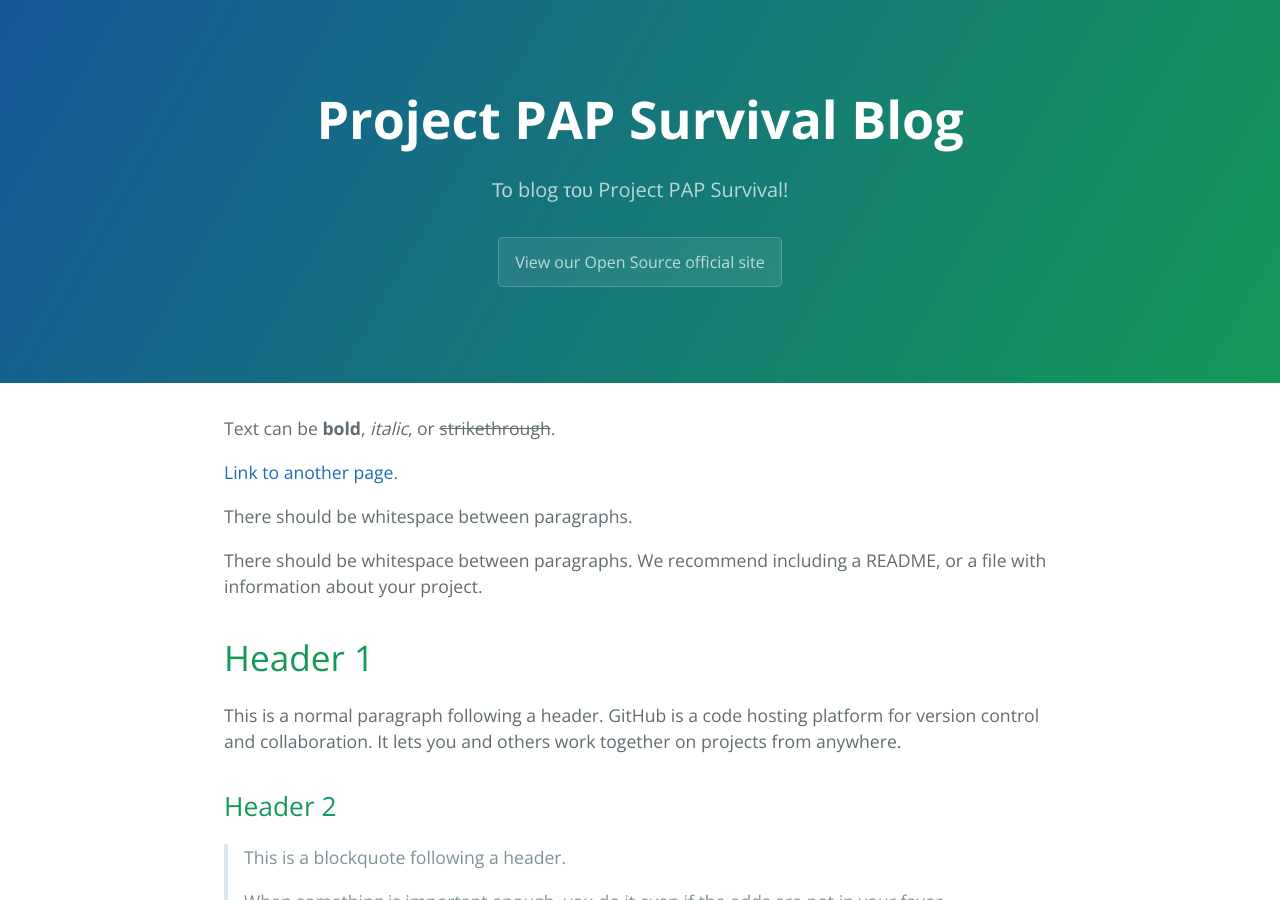
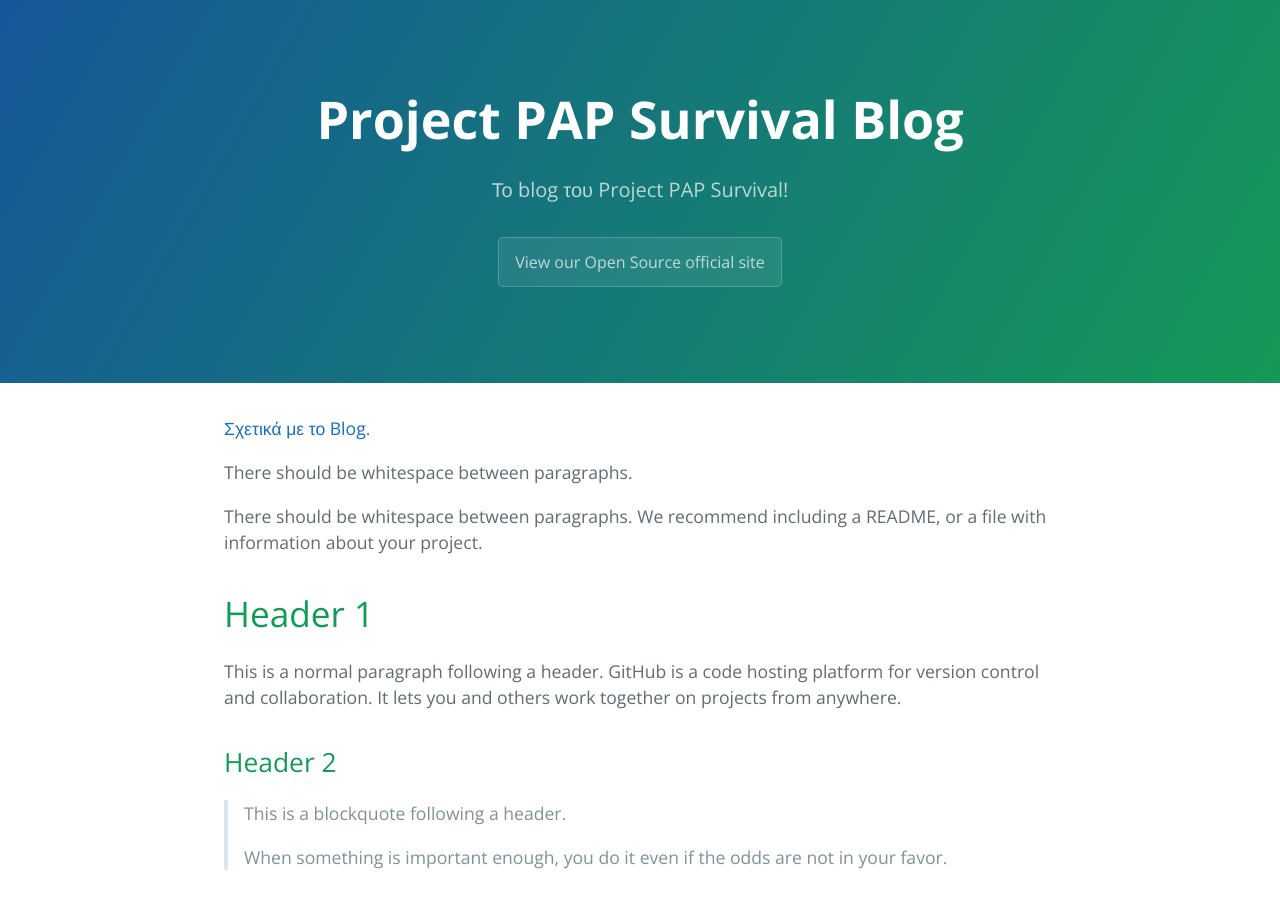
Before and after one commit to kostaspapoutsisweb/projectpapsurvivalblog, a Jekyll site: the page built from index.md, in a window 1280 px wide and 900 px high. Built offline with Jekyll 4.4.1, drawn with Linux system fonts in a browser that asks for light colours.

Commit message:
Update index.md

```diff
--- a/index.md
+++ b/index.md
@@ -2,9 +2,7 @@
 layout: projectpapsurvivalblog
 ---
 
-Text can be **bold**, _italic_, or ~~strikethrough~~.
-
-[Link to another page](./about-blog.html).
+[Σχετικά με το Blog](./about-blog.html).
 
 There should be whitespace between paragraphs.
 
```
